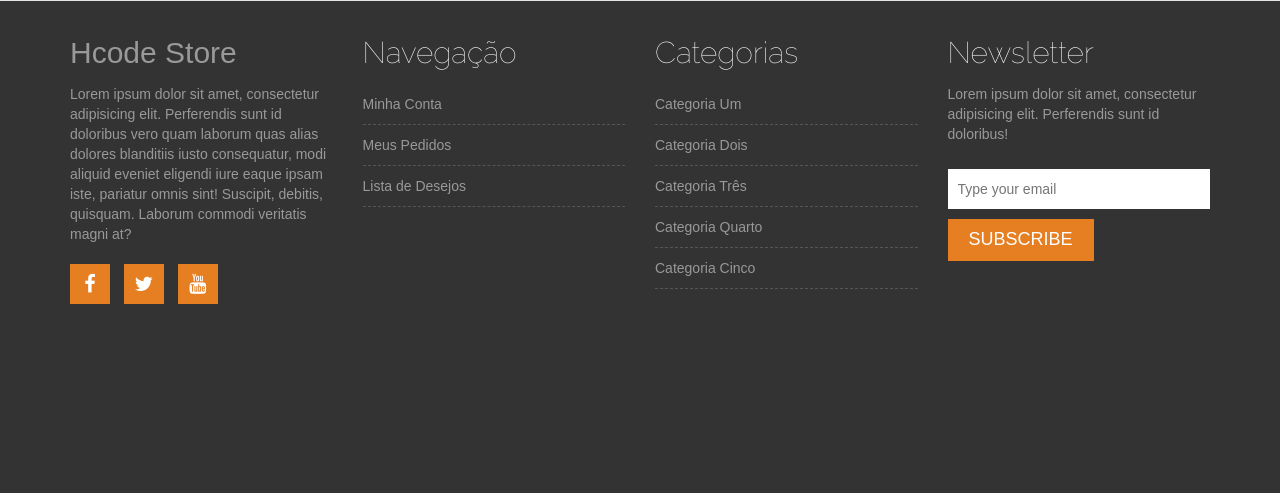
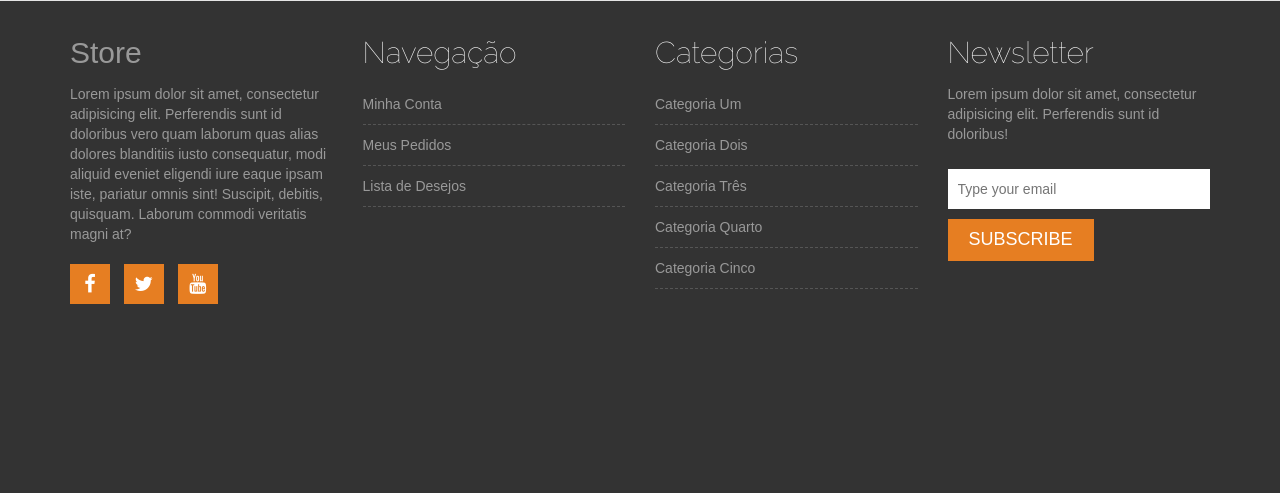
Before and after one commit to joaocaraujo/PHP_Ecommerce, a PHP site: page /res/site/index.html in a window 1280 px wide. Shown: the part 3646-4139 px from the top of the page. Run offline with PHP 8.4, Linux system fonts and the light colour scheme; some libraries are stand-ins or nearby versions.

Commit message:
fix: change page title

```diff
--- a/res/site/index.html
+++ b/res/site/index.html
@@ -1,13 +1,13 @@
 <!DOCTYPE html>
 <!--
-    Hcode Store by hcode.com.br
+    Store by hcode.com.br
 -->
 <html lang="pt-br">
   <head>
     <meta charset="utf-8">
     <meta http-equiv="X-UA-Compatible" content="IE=edge">
     <meta name="viewport" content="width=device-width, initial-scale=1">
-    <title>Hcode Store</title>
+    <title>Store</title>
 
     <!-- Google Fonts -->
     <link href='http://fonts.googleapis.com/css?family=Titillium+Web:400,200,300,700,600' rel='stylesheet' type='text/css'>
@@ -324,7 +324,7 @@
             <div class="row">
                 <div class="col-md-3 col-sm-6">
                     <div class="footer-about-us">
-                        <h2>Hcode Store</h2>
+                        <h2>Store</h2>
                         <p>Lorem ipsum dolor sit amet, consectetur adipisicing elit. Perferendis sunt id doloribus vero quam laborum quas alias dolores blanditiis iusto consequatur, modi aliquid eveniet eligendi iure eaque ipsam iste, pariatur omnis sint! Suscipit, debitis, quisquam. Laborum commodi veritatis magni at?</p>
                         <div class="footer-social">
                             <a href="https://www.facebook.com/hcodebr" target="_blank"><i class="fa fa-facebook"></i></a>
--- a/views-cache/footer.17c94dae260ae9fd369ffa3cdd778314.rtpl.php
+++ b/views-cache/footer.17c94dae260ae9fd369ffa3cdd778314.rtpl.php
@@ -4,7 +4,7 @@
 		<div class="row">
 			<div class="col-md-3 col-sm-6">
 				<div class="footer-about-us">
-					<h2>Hcode Store</h2>
+					<h2>Store</h2>
 					<p>Lorem ipsum dolor sit amet, consectetur adipisicing elit. Perferendis sunt id doloribus vero quam laborum quas alias dolores blanditiis iusto consequatur, modi aliquid eveniet eligendi iure eaque ipsam iste, pariatur omnis sint! Suscipit, debitis, quisquam. Laborum commodi veritatis magni at?</p>
 					<div class="footer-social">
 						<a href="https://www.facebook.com/hcodebr" target="_blank"><i class="fa fa-facebook"></i></a>
--- a/views-cache/header.17c94dae260ae9fd369ffa3cdd778314.rtpl.php
+++ b/views-cache/header.17c94dae260ae9fd369ffa3cdd778314.rtpl.php
@@ -1,13 +1,13 @@
 <?php if(!class_exists('Rain\Tpl')){exit;}?><!DOCTYPE html>
 <!--
-    Hcode Store by hcode.com.br
+    Store by hcode.com.br
 -->
 <html lang="pt-br">
   <head>
     <meta charset="utf-8">
     <meta http-equiv="X-UA-Compatible" content="IE=edge">
     <meta name="viewport" content="width=device-width, initial-scale=1">
-    <title>Hcode Store</title>
+    <title>Store</title>
 
     <!-- Google Fonts -->
     <link href='http://fonts.googleapis.com/css?family=Titillium+Web:400,200,300,700,600' rel='stylesheet' type='text/css'>
--- a/views/footer.html
+++ b/views/footer.html
@@ -4,7 +4,7 @@
 		<div class="row">
 			<div class="col-md-3 col-sm-6">
 				<div class="footer-about-us">
-					<h2>Hcode Store</h2>
+					<h2>Store</h2>
 					<p>Lorem ipsum dolor sit amet, consectetur adipisicing elit. Perferendis sunt id doloribus vero quam laborum quas alias dolores blanditiis iusto consequatur, modi aliquid eveniet eligendi iure eaque ipsam iste, pariatur omnis sint! Suscipit, debitis, quisquam. Laborum commodi veritatis magni at?</p>
 					<div class="footer-social">
 						<a href="https://www.facebook.com/hcodebr" target="_blank"><i class="fa fa-facebook"></i></a>
--- a/views/header.html
+++ b/views/header.html
@@ -1,13 +1,13 @@
 <!DOCTYPE html>
 <!--
-    Hcode Store by hcode.com.br
+    Store by hcode.com.br
 -->
 <html lang="pt-br">
   <head>
     <meta charset="utf-8">
     <meta http-equiv="X-UA-Compatible" content="IE=edge">
     <meta name="viewport" content="width=device-width, initial-scale=1">
-    <title>Hcode Store</title>
+    <title>Store</title>
 
     <!-- Google Fonts -->
     <link href='http://fonts.googleapis.com/css?family=Titillium+Web:400,200,300,700,600' rel='stylesheet' type='text/css'>
```
